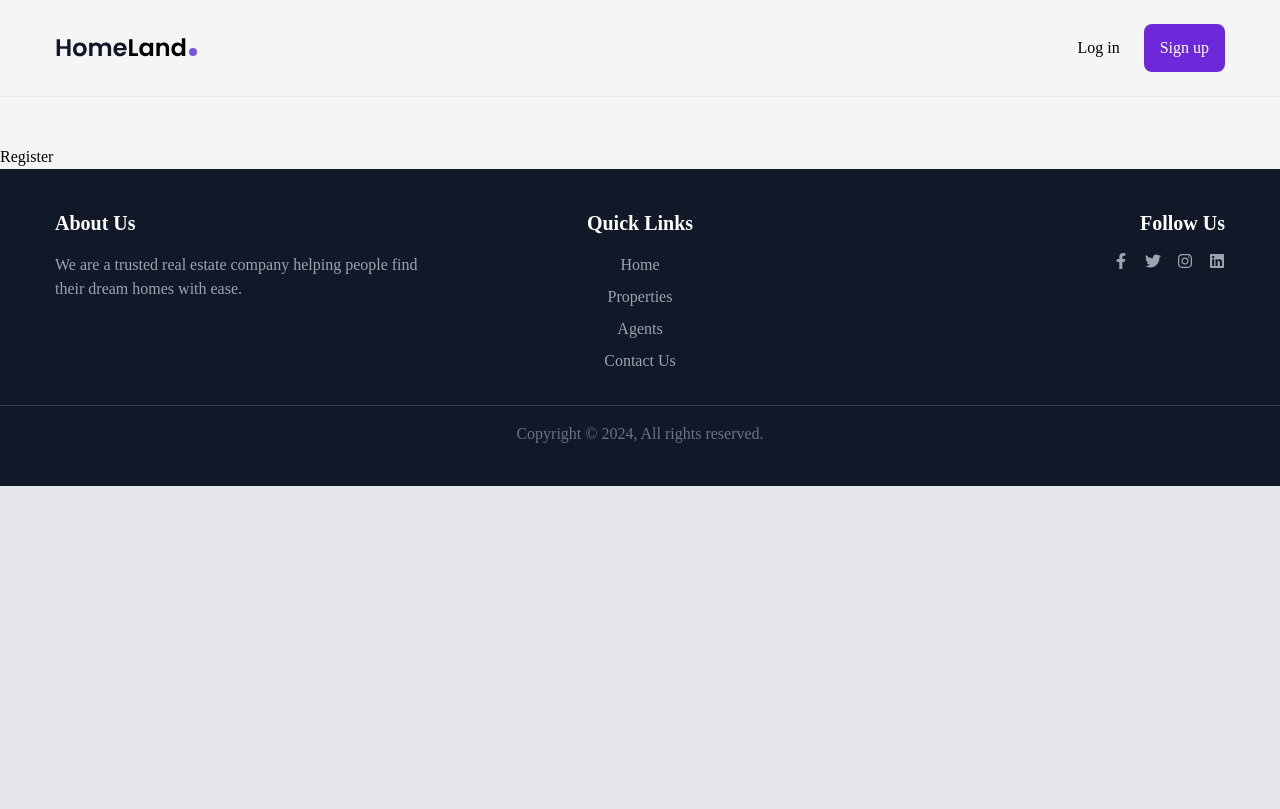
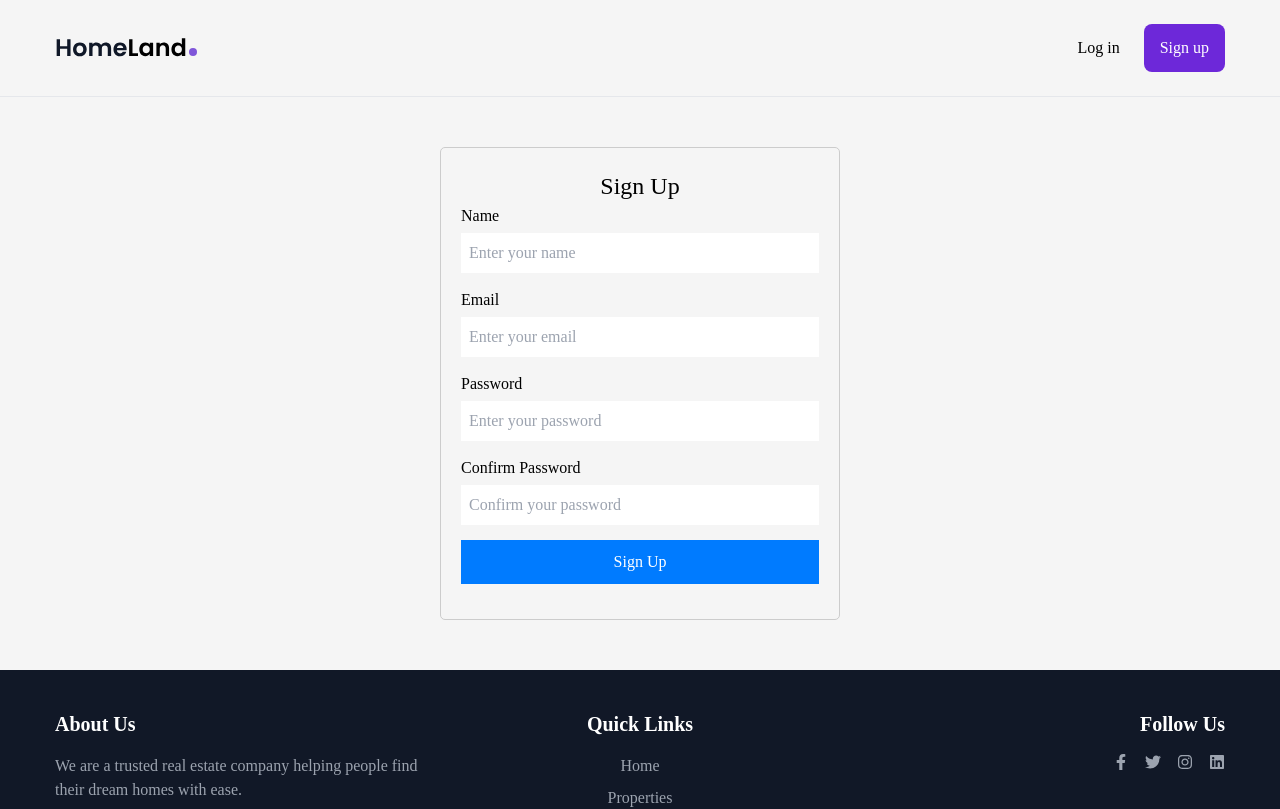
Before and after one commit to Afzalsd/findyourflat, a React (Create React App) app: page /register in a window 1280 px wide. Shown: the top 809 px of the page. Built offline with nearby package versions, Linux system fonts and the light colour scheme.

Commit message:
add login and signup

```diff
--- a/src/App.js
+++ b/src/App.js
@@ -3,8 +3,8 @@ import {Routes, Route} from 'react-router-dom'
 import Header from './components/Header';
 import Footer from './components/Footer';
 import Home from './pages/Home';
-import Login from './pages/Login';
-import Register from './pages/Register';
+import Login from './pages/Login/Login';
+import Register from './pages/Register/Register';
 import PropertyDetails from './pages/PropertyDetails';
 
 const App = () => {
--- a/src/pages/Login.js
+++ /dev/null
@@ -1,9 +0,0 @@
-import React from 'react'
-
-function Login() {
-  return (
-    <div>Login</div>
-  )
-}
-
-export default Login
--- /dev/null
+++ b/src/pages/Login/Login.css
@@ -0,0 +1,40 @@
+.login-container {
+    max-width: 400px;
+    margin: 50px auto;
+    padding: 20px;
+    border: 1px solid #ccc;
+    border-radius: 5px;
+  }
+
+  .login-container h2 {
+    text-align: center;
+    font-size: 24px;
+  }
+
+  .login-container div {
+    margin-bottom: 15px;
+  }
+
+  .login-container label {
+    display: block;
+    margin-bottom: 5px;
+  }
+
+  .login-container input {
+    width: 100%;
+    padding: 8px;
+    box-sizing: border-box;
+  }
+
+  .btn {
+    width: 100%;
+    padding: 10px;
+    background-color: #007bff;
+    color: white;
+    border: none;
+    cursor: pointer;
+  }
+
+  .btn:hover {
+    background-color: #0056b3;
+  }
--- /dev/null
+++ b/src/pages/Login/Login.js
@@ -0,0 +1,36 @@
+import React, { useState } from 'react';
+import './Login.css'
+import {useForm} from 'react-hook-form'
+const Login = () => {
+  let {handleSubmit,register,formState: {errors}} = useForm()
+  const handleLogin = (e) => {
+    console.log(e)
+  };
+
+  return (
+    <div className="login-container">
+      <h2>Login</h2>
+      <form onSubmit={handleSubmit(handleLogin)}>
+        <div>
+          <label htmlFor='email'>Email:</label>
+          <input
+            type="email"
+            {...register('email', {required: true})}
+            placeholder='Enter your email'
+          />
+        </div>
+        <div>
+          <label htmlFor='password'>Password:</label>
+          <input
+            type="password"
+            {...register('password', {required: true})}
+            placeholder='Enter your password'
+          />
+        </div>
+        <button className='btn' type="submit">Login</button>
+      </form>
+    </div>
+  );
+};
+
+export default Login;
--- a/src/pages/Register.js
+++ /dev/null
@@ -1,9 +0,0 @@
-import React from 'react'
-
-function Register() {
-  return (
-    <div>Register</div>
-  )
-}
-
-export default Register
--- /dev/null
+++ b/src/pages/Register/Register.css
@@ -0,0 +1,41 @@
+/* src/Signup.css */
+.signup-container {
+    max-width: 400px;
+    margin: 50px auto;
+    padding: 20px;
+    border: 1px solid #ccc;
+    border-radius: 5px;
+  }
+
+  .signup-container h2 {
+    text-align: center;
+    font-size: 24px;
+  }
+
+  .signup-container div {
+    margin-bottom: 15px;
+  }
+
+  .signup-container label {
+    display: block;
+    margin-bottom: 5px;
+  }
+
+  .signup-container input {
+    width: 100%;
+    padding: 8px;
+    box-sizing: border-box;
+  }
+
+  .btn {
+    width: 100%;
+    padding: 10px;
+    background-color: #007bff;
+    color: white;
+    border: none;
+    cursor: pointer;
+  }
+
+  .btn:hover {
+    background-color: #0056b3;
+  }
--- /dev/null
+++ b/src/pages/Register/Register.js
@@ -0,0 +1,54 @@
+import React, { useState } from 'react';
+import './Register.css';
+import {useForm} from 'react-hook-form'
+const Register = () => {
+  let {handleSubmit,register,formState: {errors}} = useForm()
+  const handleSignup = (e) => {
+    console.log(e)
+  };
+
+  return (
+    <div className="signup-container">
+      <div className="signup-card">
+        <h2>Sign Up</h2>
+        <form onSubmit={handleSubmit(handleSignup)}>
+          <div className="form-group">
+            <label htmlFor='name'>Name</label>
+            <input
+              type="text"
+              {...register('name', {required: true})}
+              placeholder="Enter your name"
+            />
+          </div>
+          <div className="form-group">
+            <label htmlFor='email'>Email</label>
+            <input
+              type="email"
+              {...register('email', {required: true})}
+              placeholder="Enter your email"
+            />
+          </div>
+          <div className="form-group">
+            <label htmlFor='password'>Password</label>
+            <input
+              type="password"
+              {...register('password', {required: true})}
+              placeholder="Enter your password"
+            />
+          </div>
+          <div className="form-group">
+            <label htmlFor='confirmPassword'>Confirm Password</label>
+            <input
+              type="password"
+              {...register('confirmPassword', {required: true})}
+              placeholder="Confirm your password"
+            />
+          </div>
+          <button type="submit" className="btn">Sign Up</button>
+        </form>
+      </div>
+    </div>
+  );
+};
+
+export default Register;
```
Also changed, not shown: package.json (+7 -6 lines), 1 other file (tests, documents, lock files or other folders).
